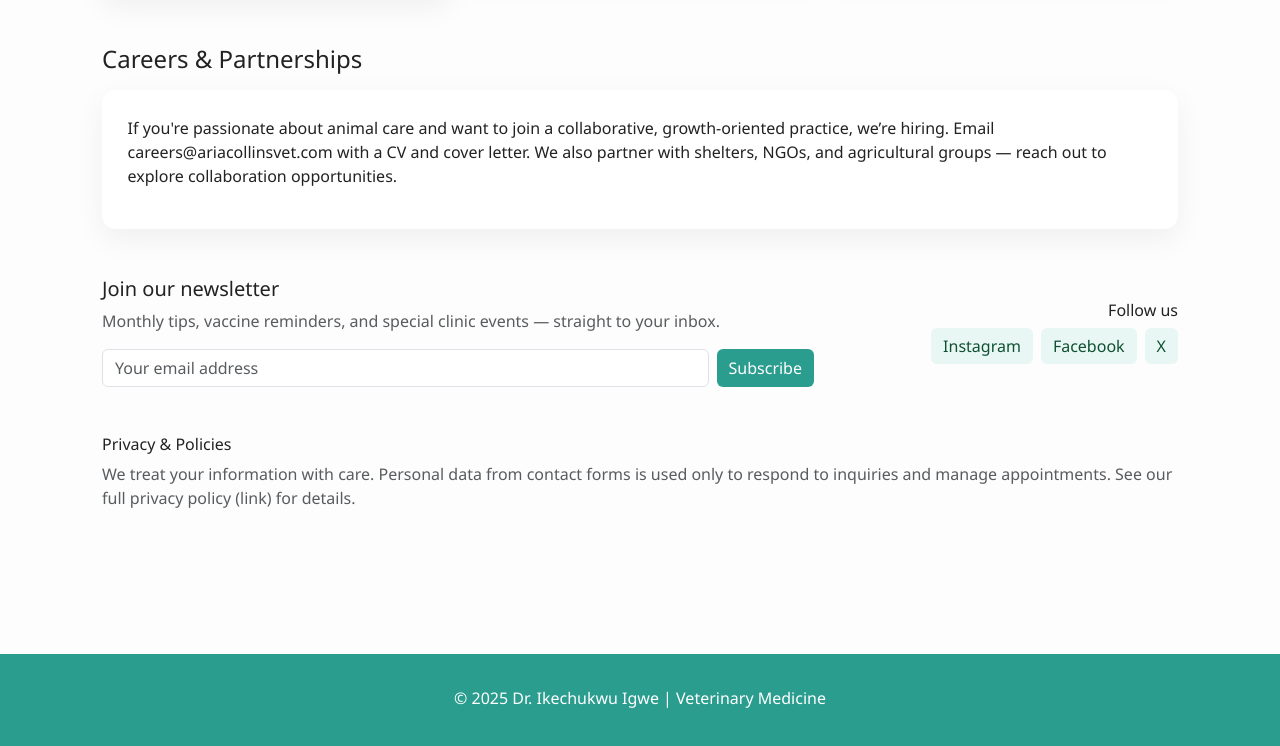
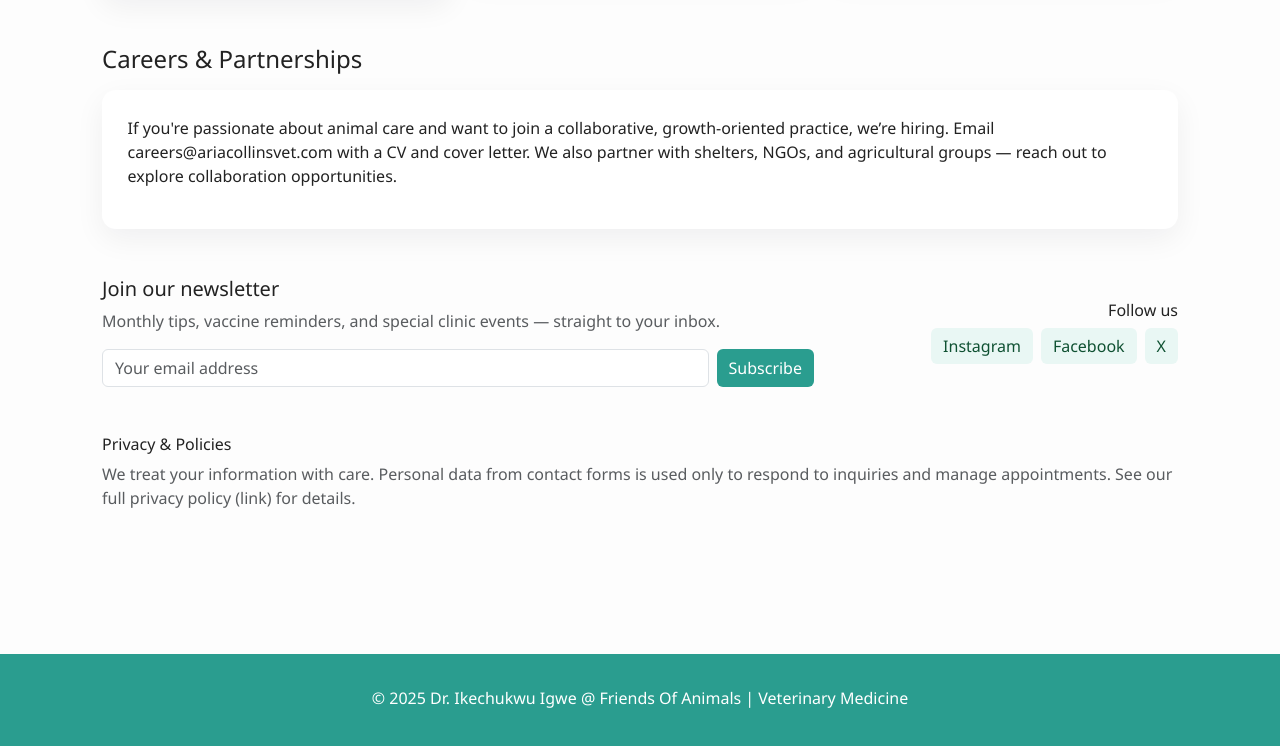
Before and after one commit to Zephyr-wq/Vet, a plain HTML site: page contact.html in a window 1280 px wide. Shown: the part 2337-3083 px from the top of the page. Drawn offline with nearby package versions, Linux system fonts and the light colour scheme.

Commit message:
Update contact.html

```diff
--- a/contact.html
+++ b/contact.html
@@ -3,7 +3,7 @@
 <head>
   <meta charset="utf-8">
   <meta name="viewport" content="width=device-width, initial-scale=1">
-  <title>Contact — Dr. Ikechukwu Igwe</title>
+  <title>Contact — Friends Of Animals</title>
   <link href="https://cdn.jsdelivr.net/npm/bootstrap@5.3.2/dist/css/bootstrap.min.css" rel="stylesheet">
   <link rel="icon" href="https://res.cloudinary.com/det5cjrev/image/upload/v1758194826/d352983b-dea0-4725-8b1a-b14b49a59c70_y4ny2f.png">
   <style>
@@ -284,7 +284,7 @@
   </main>
 
   <footer>
-    <p>&copy; 2025 Dr. Ikechukwu Igwe | Veterinary Medicine</p>
+    <p>&copy; 2025 Dr. Ikechukwu Igwe @ Friends Of Animals | Veterinary Medicine</p>
   </footer>
 
   <script src="https://cdn.jsdelivr.net/npm/bootstrap@5.3.2/dist/js/bootstrap.bundle.min.js"></script>
```
